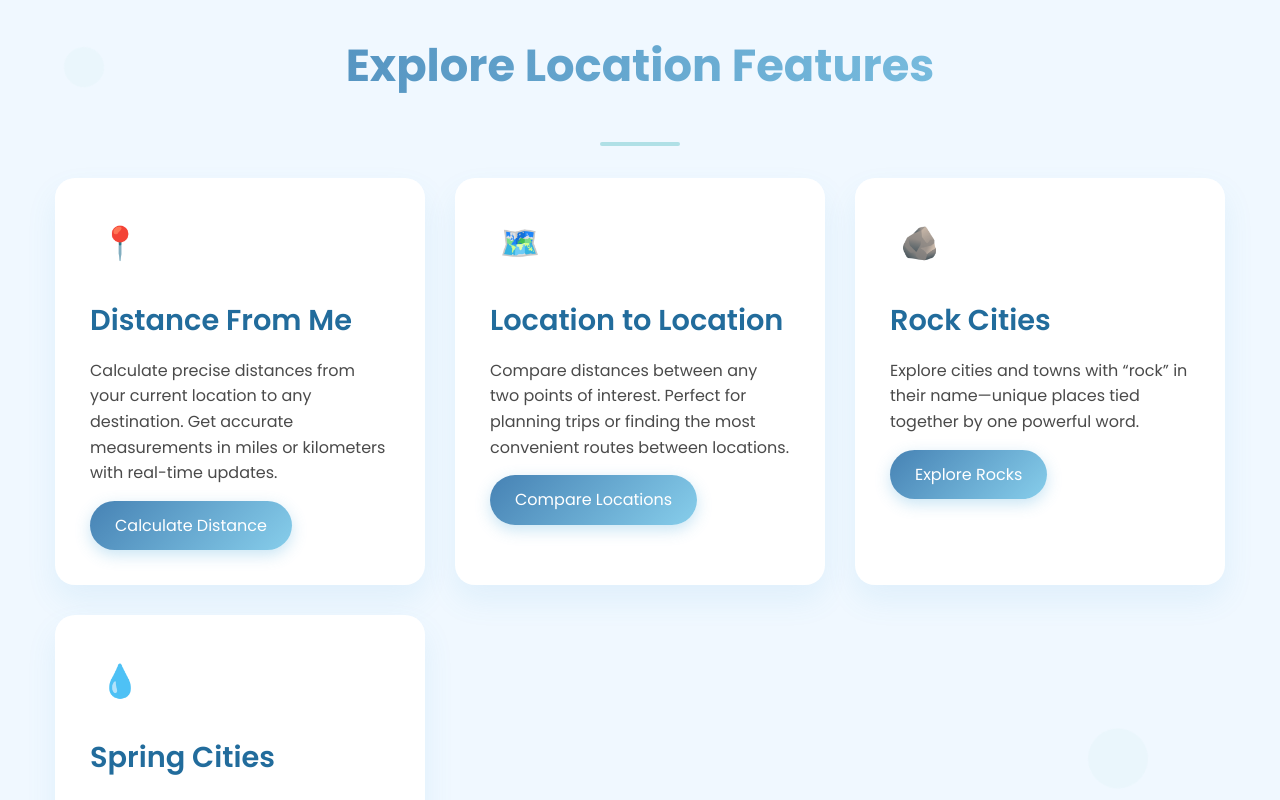
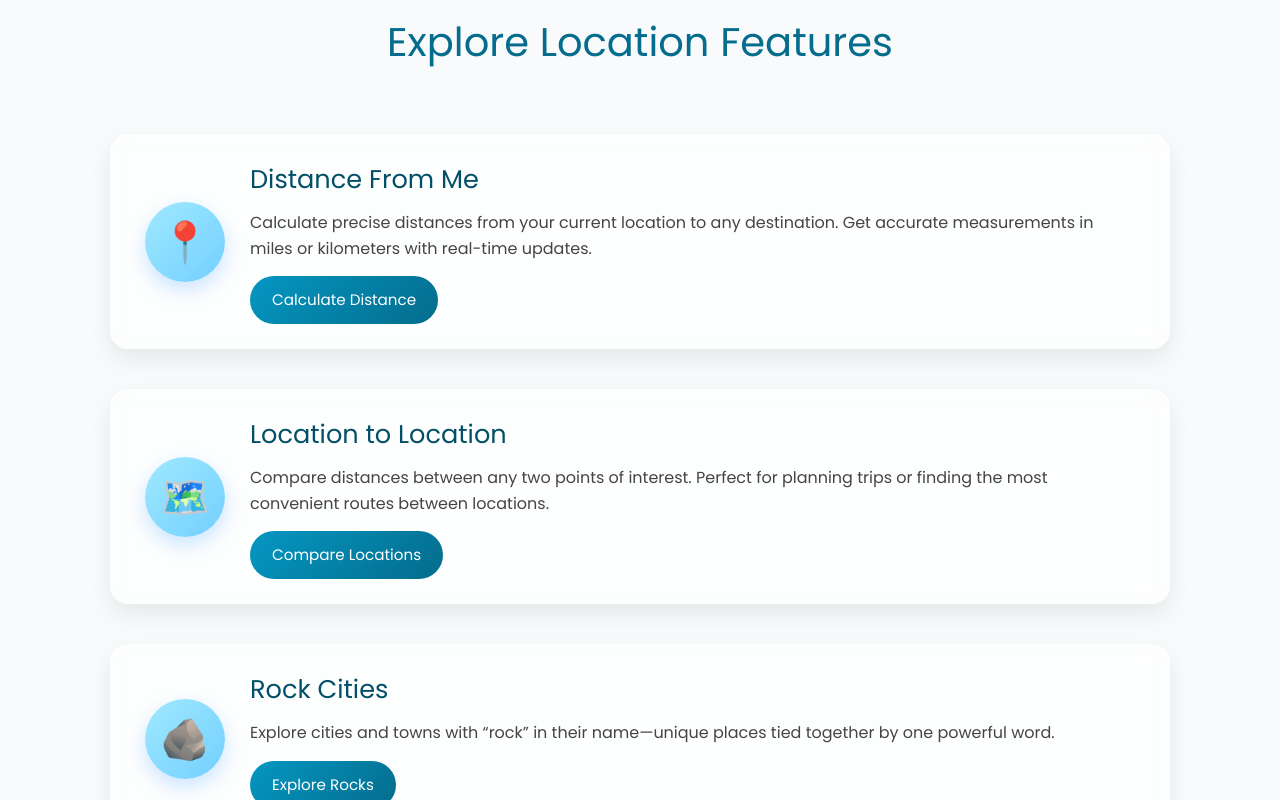
Before and after one commit to Malkan-Shaheen/locate-my-city, a Next.js app: page / in a window 1280 px wide. Shown: the part 900-1700 px from the top of the page. Built offline with nearby package versions, Linux system fonts and the light colour scheme.

Commit message:
Card section updated and find-places page added

```diff
--- /dev/null
+++ b/app/find-places/page.jsx
@@ -0,0 +1,97 @@
+"use client";
+import { useState } from "react";
+import { useRouter } from "next/navigation";
+import Header from "../../components/Header";
+import Footer from "../../components/Footer";
+
+export default function FindPlacesPage() {
+  const [location, setLocation] = useState("");
+  const [radius, setRadius] = useState("10");
+  const router = useRouter();
+
+  const handleSearch = () => {
+    if (!location) {
+      alert("Please enter a location.");
+      return;
+    }
+    router.push(`/results?location=${encodeURIComponent(location)}&radius=${radius}`);
+  };
+
+  return (
+    <div className="page2">
+      <Header />
+
+      <main className="main2">
+        <div className="card2">
+          <div className="card-border-top2" />
+
+          <div className="card-content2">
+            <div className="heading2">
+              <h1>Discover Nearby Places</h1>
+              <p>
+                Enter a location and search radius to explore cities, landmarks, and hidden gems near you.
+              </p>
+            </div>
+
+            <div className="form2">
+              {/* Location Input */}
+              <div className="input-group2">
+                <label htmlFor="location">Location</label>
+                <div className="input-wrapper2">
+                  <svg className="icon2" fill="none" viewBox="0 0 24 24" stroke="currentColor">
+                    <path strokeLinecap="round" strokeLinejoin="round" strokeWidth={2} d="M17.657 16.657L13.414 20.9a1.998 1.998 0 01-2.827 0l-4.244-4.243a8 8 0 1111.314 0z" />
+                    <path strokeLinecap="round" strokeLinejoin="round" strokeWidth={2} d="M15 11a3 3 0 11-6 0 3 3 0 016 0z" />
+                  </svg>
+                  <input
+                    id="location"
+                    type="text"
+                    value={location}
+                    placeholder="Enter a city, address, or landmark"
+                    onChange={(e) => setLocation(e.target.value)}
+                  />
+                </div>
+              </div>
+
+              {/* Radius Dropdown */}
+              <div className="input-group2">
+                <label htmlFor="radius">Search Radius</label>
+                <div className="input-wrapper2">
+                  <svg className="icon2" fill="none" viewBox="0 0 24 24" stroke="currentColor">
+                    <path strokeLinecap="round" strokeLinejoin="round" strokeWidth={2} d="M9 20l-5.447-2.724A1 1 0 013 16.382V5.618a1 1 0 011.447-.894L9 7m0 13l6-3m-6 3V7m6 10l4.553 2.276A1 1 0 0021 18.382V7.618a1 1 0 00-.553-.894L15 4m0 13V4m0 0L9 7" />
+                  </svg>
+                  <select
+                    id="radius"
+                    value={radius}
+                    onChange={(e) => setRadius(e.target.value)}
+                  >
+                    {[10, 15, 20, 25, 50, 75, 100, 150, 200, 500].map((miles) => (
+                      <option key={miles} value={miles}>
+                        {miles} miles
+                      </option>
+                    ))}
+                  </select>
+                </div>
+              </div>
+
+              {/* Button */}
+              <div className="button-wrapper2">
+                <button onClick={handleSearch}>
+                  <svg className="icon2" fill="none" viewBox="0 0 24 24" stroke="currentColor">
+                    <path strokeLinecap="round" strokeLinejoin="round" strokeWidth={2} d="M21 21l-4.35-4.35M17 10a7 7 0 11-14 0 7 7 0 0114 0z" />
+                  </svg>
+                  Find Locations & Places Near It
+                </button>
+              </div>
+            </div>
+          </div>
+
+          <div className="card-border-bottom2" />
+        </div>
+      </main>
+
+      <Footer />
+
+
+    </div>
+  );
+}
--- a/app/globals.css
+++ b/app/globals.css
@@ -1331,294 +1331,89 @@ body {
   }
 }
 /* --- Cards --- */
-:root {
-  --primary-color: #4DA8DA;
-  --secondary-color: #80D8C3;
-  --accent-color: #FFD66B;
-  --light-color: #F5F5F5;
-}
-
-.features-section {
-  padding: 80px 40px;
-  background-color: var(--light-color); /* Used your light color */
-  position: relative;
-  overflow: hidden;
-}
-
-.section-title h2 {
+.features-wrapper1 {
+          font-family: "Poppins", sans-serif;
+          max-width: 1100px;
+          margin: 0 auto;
+          padding: 60px 20px;
+        }
+
+        .main-title1 {
+          text-align: center;
           font-size: 2.5rem;
-  font-weight: 700;
-  background: linear-gradient(90deg, var(--primary-color), var(--secondary-color)); /* Your gradient */
-  -webkit-background-clip: text;
-  background-clip: text;
-  -webkit-text-fill-color: transparent;
-  text-align: center;
+          color: #046c8c;
+          margin-bottom: 60px;
+        }
+
+        .feature-section1 {
+          display: flex;
           align-items: center;
+          gap: 25px;
+          background: rgba(255, 255, 255, 0.7);
+          backdrop-filter: blur(12px);
+          border-radius: 18px;
+          padding: 25px 35px;
           margin-bottom: 40px;
-}
-
-.cards-container {
-  display: grid;
-  grid-template-columns: repeat(auto-fit, minmax(300px, 1fr));
-  gap: 30px;
-  max-width: 1200px;
-  margin: 0 auto;
-}
-
-.feature-card {
-  background: white;
-  border-radius: 20px;
-  padding: 35px;
-  box-shadow: 0 15px 30px rgba(77, 168, 218, 0.1); /* primary color with alpha */
-  transition: transform 0.3s ease, box-shadow 0.3s ease;
-  position: relative;
-  overflow: hidden;
-  z-index: 1;
-  display: flex;
-  flex-direction: column;
-  min-height: auto;
-}
-
-.feature-card:hover {
-  transform: translateY(-10px);
-  box-shadow: 0 20px 40px rgba(77, 168, 218, 0.2); /* primary color with alpha */
-}
-
-h3 {
-  font-size: 1.8rem;
-  color:  #226c9c; /* Headings use primary */
-  margin-bottom: 15px;
-  font-weight: 600;
-}
-
-.card-icon {
-  width: 60px;
-  height: 60px;
+          box-shadow: 0 10px 25px rgba(0, 0, 0, 0.08);
+          transition: all 0.3s ease;
+        }
+
+        .feature-section1:hover {
+          transform: translateY(-4px) scale(1.01);
+          box-shadow: 0 15px 35px rgba(0, 123, 255, 0.15);
+        }
+
+        .feature-icon1 {
+          font-size: 2.5rem;
+          background: linear-gradient(135deg, #a0e9ff, #72cfff);
+          color: white;
+          width: 80px;
+          height: 80px;
+          border-radius: 50%;
           display: flex;
           align-items: center;
           justify-content: center;
-  font-size: 2rem;
-  margin-bottom: 25px;
-  color: var(--accent-color); /* Icon uses accent color for visual contrast */
-}
-
-.card-btn {
-  background: linear-gradient(135deg, var(--primary-color) 0%, var(--secondary-color) 100%);
+          flex-shrink: 0;
+          box-shadow: 0 8px 20px rgba(0, 123, 255, 0.2);
+        }
+
+        .feature-content1 {
+          flex: 1;
+        }
+
+        .feature-content1 h3 {
+          font-size: 1.6rem;
+          color: #034f68;
+          margin-bottom: 10px;
+        }
+
+        .feature-content1 p {
+          color: #444;
+          line-height: 1.6;
+          font-size: 1rem;
+          margin-bottom: 15px;
+        }
+
+        .feature-btn1 {
+          background: linear-gradient(135deg, #0497c2, #046c8c);
           color: white;
+          padding: 8px 22px;
           border: none;
-  margin-top: 15px;
-  padding: 12px 25px;
-  font-size: 1rem;
-  font-weight: 400;
-  border-radius: 50px;
+          border-radius: 30px;
           cursor: pointer;
+          font-size: 0.95rem;
           transition: all 0.3s ease;
-  box-shadow: 0 5px 15px rgba(77, 168, 218, 0.3);
-  white-space: normal;
+        }
+
+        .feature-btn1:hover {
+          background: linear-gradient(135deg, #046c8c, #03485a);
+        }
+
+        @media (max-width: 900px) {
+          .feature-section1 {
+            flex-direction: column;
             text-align: center;
-  min-height: 44px;
-  display: flex;
-  align-items: center;
-  justify-content: center;
-}
-
-.floating-elements .floating-element {
-  background: rgba(128, 216, 195, 0.05); /* Secondary color with low opacity */
-  border-radius: 50%;
-  animation: float 15s infinite linear;
-  position: absolute;
-}
-
-@keyframes float {
-  0% {
-    transform: translateY(0) rotate(0deg);
-  }
-
-  50% {
-    transform: translateY(-20px) rotate(180deg);
-  }
-
-  100% {
-    transform: translateY(0) rotate(360deg);
-  }
-}
-
-@media (min-width: 1024px) {
-  .features-section {
-    padding: 80px 40px;
-  }
-
-  .section-title h2 {
-    font-size: 2.8rem;
-  }
-
-  .cards-container {
-    gap: 30px;
-    max-width: 1200px;
-  }
-
-  .feature-card {
-    padding: 35px;
-  }
-
-  h3 {
-    font-size: 1.8rem;
-  }
-
-  .card-icon {
-    width: 60px;
-    height: 60px;
-    font-size: 2rem;
-  }
-
-  .card-btn {
-    padding: 12px 25px;
-    font-size: 1rem;
-  }
-}
-
-@media (min-width: 1440px) {
-  .features-section {
-    padding: 100px 60px;
-  }
-
-  .section-title h2 {
-    font-size: 3rem;
-  }
-
-  .feature-card {
-    padding: 40px;
-  }
-
-  h3 {
-    font-size: 2rem;
-  }
-
-  .card-icon {
-    width: 70px;
-    height: 70px;
-    font-size: 2.2rem;
-  }
-
-  .card-btn {
-    padding: 14px 30px;
-    font-size: 1.05rem;
-  }
-}
-
-@media (min-width: 1920px) {
-  .features-section {
-    padding: 120px 80px;
-  }
-
-  .section-title h2 {
-    font-size: 3.5rem;
-    text-align: center;
-    /* padding-left: 760px; */
-    padding-bottom: 40px;
-  }
-
-  .cards-container {
-    gap: 40px;
-    max-width: 1400px;
-  }
-
-  .feature-card {
-    padding: 50px;
-    min-height: 500px;
-    /* Ensures equal height */
-    display: flex;
-    flex-direction: column;
-    justify-content: space-between;
-  }
-
-  h3 {
-    font-size: 2.2rem;
-  }
-
-  .card-icon {
-    width: 80px;
-    height: 80px;
-    font-size: 2.5rem;
-  }
-
-  .card-btn {
-    padding: 16px 35px;
-    font-size: 1rem;
-    max-width: 240px;
-  }
-}
-@media (max-width: 768px) {
-  .card-btn {
-    padding: 10px 15px;
-    font-size: 0.9rem;
-    width: 100%; /* Full width on mobile */
-  }
-
-  .feature-card {
-    padding: 25px; /* Reduce padding on mobile */
-  }
-}
-
-
-/* Add this media query at the bottom of your CSS */
-@media (max-width: 768px) {
-  .features-section {
-    padding: 40px 20px; /* Reduce padding on mobile */
-  }
-
-  .cards-container {
-    grid-template-columns: 1fr; /* Single column on mobile */
-    gap: 20px; /* Reduce gap between cards */
-    padding: 0 10px; /* Add some padding to prevent edge touching */
-  }
-
-  .feature-card {
-    padding: 25px; /* Reduce card padding */
-    width: 100%; /* Ensure full width */
-    box-sizing: border-box; /* Include padding in width calculation */
-    margin: 0 auto; /* Center the card */
-    max-width: 100%; /* Prevent overflow */
-  }
-
-  .section-title h2 {
-    font-size: 2rem; /* Smaller title on mobile */
-    margin-bottom: 20px;
-  }
-
-  h3 {
-    font-size: 1.5rem; /* Smaller heading */
-  }
-
-  .card-icon {
-    width: 50px;
-    height: 50px;
-    font-size: 1.8rem;
-    margin-bottom: 15px;
-  }
-
-  .card-btn {
-    width: 100%; /* Full width button */
-    padding: 12px 20px; /* Slightly larger tap target */
-  }
-}
-
-/* For very small devices */
-@media (max-width: 480px) {
-  .features-section {
-    padding: 30px 15px;
-  }
-
-  .feature-card {
-    padding: 20px;
-  }
-
-  .section-title h2 {
-    font-size: 1.8rem;
-  }
-
-  h3 {
-    font-size: 1.3rem;
+            gap: 15px;
           }
         }
 
@@ -4079,3 +3874,160 @@ display: inline-block;
     align-items: left;
     text-align: left;
 }
+/* find location */
+ .page2 {
+          display: flex;
+          flex-direction: column;
+          min-height: 100vh;
+          background: linear-gradient(to bottom, #ebf8ff, #ffffff);
+        }
+
+        .main2 {
+          flex: 1;
+          display: flex;
+          justify-content: center;
+          align-items: center;
+          padding: 2rem;
+        }
+
+        .card2 {
+          width: 100%;
+          max-width: 768px;
+          background: #ffffff;
+          border-radius: 1.5rem;
+          box-shadow: 0 10px 30px rgba(0, 0, 0, 0.1);
+          overflow: hidden;
+          position: relative;
+        }
+
+        .card-border-top2,
+        .card-border-bottom2 {
+          height: 8px;
+          background: linear-gradient(to right, #38bdf8, #3b82f6, #6366f1);
+        }
+
+        .card-content2 {
+          padding: 3rem;
+        }
+
+        .heading2 h1 {
+          font-size: 2.75rem;
+          font-weight: 800;
+          background: linear-gradient(to right, #1e3a8a, #0284c7);
+          -webkit-background-clip: text;
+          -webkit-text-fill-color: transparent;
+          margin-bottom: 1rem;
+          text-align: center;
+        }
+
+        .heading2 p {
+          color: #2563eb;
+          font-size: 1.125rem;
+          text-align: center;
+        }
+
+        .form2 {
+          margin-top: 2rem;
+        }
+
+        .input-group2 {
+          margin-bottom: 1.5rem;
+        }
+
+        .input-group2 label {
+          display: block;
+          font-weight: 600;
+          color: #1d4ed8;
+          margin-bottom: 0.5rem;
+        }
+
+        .input-wrapper2 {
+          position: relative;
+        }
+
+        .input-wrapper2 .icon2 {
+          position: absolute;
+          left: 0.75rem;
+          top: 50%;
+          transform: translateY(-50%);
+          width: 20px;
+          height: 20px;
+          color: #60a5fa;
+        }
+
+        input,
+        select {
+          width: 100%;
+          padding: 0.75rem 1rem 0.75rem 2.5rem;
+          border: 2px solid #bfdbfe;
+          border-radius: 0.75rem;
+          font-size: 1rem;
+          color: #1e40af;
+          transition: border 0.3s, box-shadow 0.3s;
+        }
+
+        input:focus,
+        select:focus {
+          outline: none;
+          border-color: #3b82f6;
+          box-shadow: 0 0 0 3px rgba(59, 130, 246, 0.3);
+        }
+
+        .button-wrapper2 {
+          text-align: center;
+          margin-top: 2rem;
+        }
+.input-wrapper2 .icon2,
+.button-wrapper2 button .icon2 {
+  width: 28px !important;
+  height: 28px !important;
+}
+
+        .button-wrapper2 button {
+          display: inline-flex;
+          align-items: center;
+          gap: 0.5rem;
+          padding: 0.75rem 2rem;
+          background: linear-gradient(to right, #0ea5e9, #3b82f6, #4f46e5);
+          color: #ffffff;
+          font-weight: bold;
+          font-size: 1.125rem;
+          border: none;
+          border-radius: 0.75rem;
+          cursor: pointer;
+          transition: transform 0.3s, box-shadow 0.3s;
+        }
+
+        .button-wrapper2 button:hover {
+          transform: scale(1.05);
+          box-shadow: 0 8px 20px rgba(59, 130, 246, 0.4);
+        }
+
+        .button-wrapper2 button .icon2 {
+          animation: pulse 2s infinite;
+        }
+
+        @keyframes pulse {
+          0%, 100% {
+            opacity: 1;
+            transform: scale(1);
+          }
+          50% {
+            opacity: 0.6;
+            transform: scale(1.1);
+          }
+        }
+
+        @media (max-width: 640px) {
+          .card-content2 {
+            padding: 2rem;
+          }
+
+          .heading2 h1 {
+            font-size: 2rem;
+          }
+
+          .heading2 p {
+            font-size: 1rem;
+          }
+        }
--- a/components/Cards.jsx
+++ b/components/Cards.jsx
@@ -1,9 +1,47 @@
 "use client";
 
-import Head from 'next/head';
-import Link from 'next/link';
+import Head from "next/head";
+import Link from "next/link";
 
 export default function Features() {
+  const features = [
+    {
+      icon: "📍",
+      title: "Distance From Me",
+      desc: "Calculate precise distances from your current location to any destination. Get accurate measurements in miles or kilometers with real-time updates.",
+      link: "/location-from-me",
+      btn: "Calculate Distance",
+    },
+    {
+      icon: "🗺️",
+      title: "Location to Location",
+      desc: "Compare distances between any two points of interest. Perfect for planning trips or finding the most convenient routes between locations.",
+      link: "/location-from-location/location-to-location",
+      btn: "Compare Locations",
+    },
+    {
+      icon: "🪨",
+      title: "Rock Cities",
+      desc: "Explore cities and towns with “rock” in their name—unique places tied together by one powerful word.",
+      link: "/rock",
+      btn: "Explore Rocks",
+    },
+    {
+      icon: "💧",
+      title: "Spring Cities",
+      desc: "Explore cities with “Spring” in their name—perfect for discovering places that sound refreshing, whether or not water is involved.",
+      link: "/spring",
+      btn: "Discover Springs",
+    },
+    {
+      icon: "🌆",
+      title: "Find Places & Cities",
+      desc: "Search for any place or city around the world. Get instant details, locations, and explore them on an interactive map.",
+      link: "/find-places",
+      btn: "Search Now",
+    },
+  ];
+
   return (
     <>
       <Head>
@@ -14,57 +52,21 @@ export default function Features() {
         />
       </Head>
 
-      <section className="features-section">
-        <div className="floating-elements">
-          <div className="floating-element" style={{ width: '40px', height: '40px', top: '10%', left: '5%', animationDelay: '0s' }}></div>
-          <div className="floating-element" style={{ width: '60px', height: '60px', top: '70%', left: '85%', animationDelay: '2s' }}></div>
-          <div className="floating-element" style={{ width: '30px', height: '30px', top: '30%', left: '90%', animationDelay: '4s' }}></div>
-          <div className="floating-element" style={{ width: '50px', height: '50px', top: '80%', left: '10%', animationDelay: '6s' }}></div>
-        </div>
+      <section className="features-wrapper1">
+        <h2 className="main-title1">Explore Location Features</h2>
 
-        <div className="section-title">
-          <h2>Explore Location Features</h2>
-        </div>
-
-        <div className="cards-container">
-          <div className="feature-card">
-            <div className="card-icon">
-              <span role="img" aria-label="location">📍</span>
+        {features.map((f, i) => (
+          <div className="feature-section1" key={i}>
+            <div className="feature-icon1">{f.icon}</div>
+            <div className="feature-content1">
+              <h3>{f.title}</h3>
+              <p>{f.desc}</p>
+              <Link href={f.link}>
+                <button className="feature-btn1">{f.btn}</button>
+              </Link>
             </div>
-            <h3>Distance From Me</h3>
-            <p>Calculate precise distances from your current location to any destination. Get accurate measurements in miles or kilometers with real-time updates.</p>
-            <Link href="/location-from-me"><button className="card-btn">Calculate Distance</button></Link>
           </div>
-
-          <div className="feature-card">
-            <div className="card-icon">
-              <span role="img" aria-label="route">🗺️</span>
-            </div>
-            <h3>Location to Location</h3>
-            <p>Compare distances between any two points of interest. Perfect for planning trips or finding the most convenient routes between locations.</p>
-            <Link href="/location-from-location/location-to-location"><button className="card-btn">Compare Locations</button></Link>
-          </div>
-
-          <div className="feature-card">
-            <div className="card-icon">
-              <span role="img" aria-label="rock">🪨</span>
-            </div>
-            <h3>Rock Cities</h3>
-            <p>Explore cities and towns with “rock” in their name—unique places tied together by one powerful word.</p>
-            <Link href="/rock"><button className="card-btn">Explore Rocks</button></Link>
-          </div>
-
-          <div className="feature-card">
-            <div className="card-icon">
-              <span role="img" aria-label="spring">💧</span>
-            </div>
-            <h3>Spring Cities</h3>
-            <p>Explore cities with “Spring” in their name—perfect for discovering places that sound refreshing, whether or not water is involved.</p>
-            <Link href="/spring"><button className="card-btn">Discover Springs</button></Link>
-          </div>
-        </div>
-
-
+        ))}
       </section>
 
 
```
Lines whose indentation alone changed are shown as unchanged.
